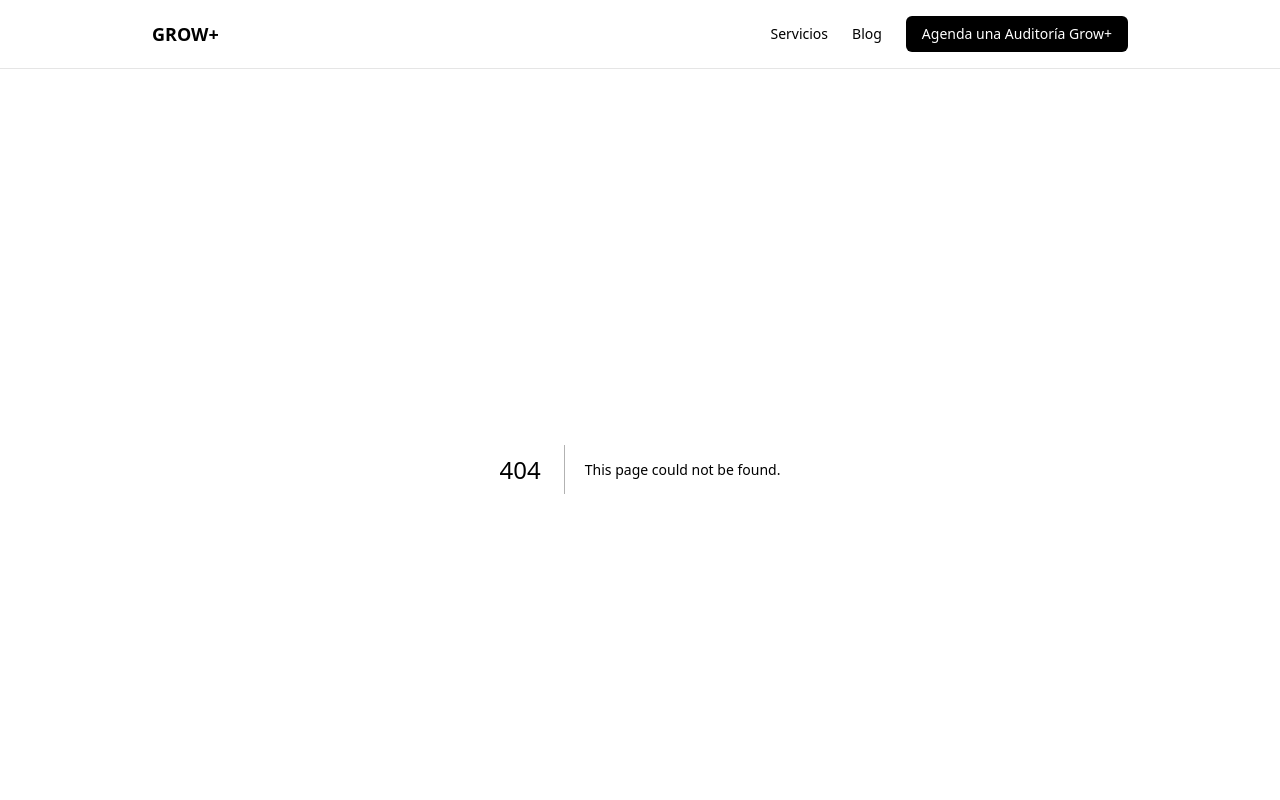
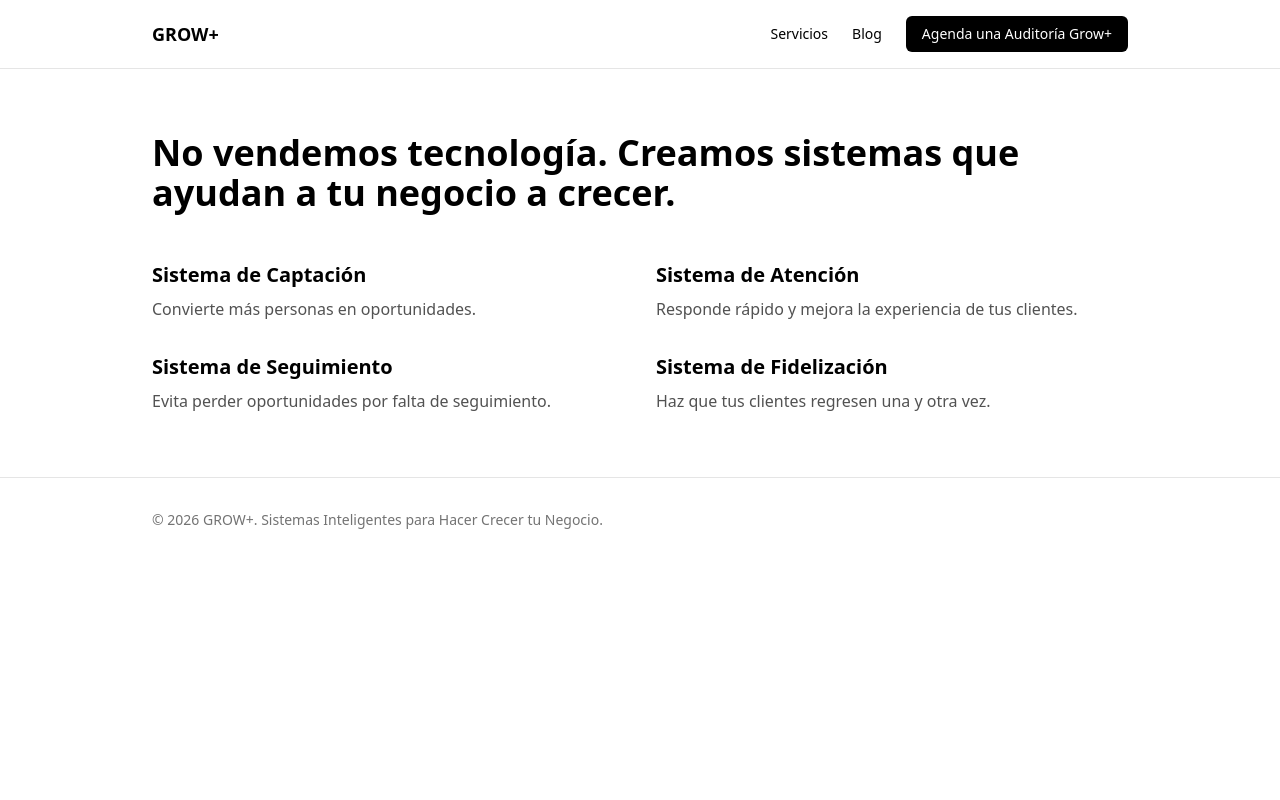
Before and after one commit to JuanChavezDev/growmas-landings, a Next.js app: page /servicios in a window 1280 px wide. Before the commit this address had no page. Shown: the top 800 px of the page. Built offline with nearby package versions, Linux system fonts and the light colour scheme.

Commit message:
feat: add Servicios pillar page and 4 individual service pages

```diff
--- /dev/null
+++ b/src/app/servicios/[slug]/page.tsx
@@ -0,0 +1,59 @@
+import type { Metadata } from 'next'
+import Link from 'next/link'
+import { notFound } from 'next/navigation'
+import { getServiceBySlug, services } from '@/lib/services/data'
+import { serviceSchema } from '@/lib/seo/schema'
+import { siteConfig } from '@/lib/seo/site-config'
+
+export function generateStaticParams() {
+  return services.map((service) => ({ slug: service.slug }))
+}
+
+export async function generateMetadata({
+  params,
+}: {
+  params: Promise<{ slug: string }>
+}): Promise<Metadata> {
+  const { slug } = await params
+  const service = getServiceBySlug(slug)
+  if (!service) return {}
+  return {
+    title: service.name,
+    description: service.summary,
+  }
+}
+
+export default async function ServicePage({ params }: { params: Promise<{ slug: string }> }) {
+  const { slug } = await params
+  const service = getServiceBySlug(slug)
+  if (!service) notFound()
+
+  const schema = serviceSchema({
+    name: service.name,
+    description: service.summary,
+    url: `${siteConfig.url}/servicios/${service.slug}`,
+  })
+
+  return (
+    <main className="mx-auto max-w-3xl px-6 py-16">
+      <script
+        type="application/ld+json"
+        dangerouslySetInnerHTML={{ __html: JSON.stringify(schema) }}
+      />
+      <h1 className="text-4xl font-bold">{service.name}</h1>
+      <p className="mt-4 text-lg text-neutral-600">{service.summary}</p>
+      <p className="mt-6 text-neutral-600">{service.body}</p>
+      <Link
+        href="/auditoria-gratuita"
+        className="mt-8 inline-block rounded-md bg-black px-6 py-3 text-white"
+      >
+        Agenda una Auditoría Grow+
+      </Link>
+      <p className="mt-12">
+        <Link href="/servicios" className="underline">
+          Ver todos los sistemas
+        </Link>
+      </p>
+    </main>
+  )
+}
--- /dev/null
+++ b/src/app/servicios/page.tsx
@@ -0,0 +1,27 @@
+import type { Metadata } from 'next'
+import Link from 'next/link'
+import { services } from '@/lib/services/data'
+
+export const metadata: Metadata = {
+  title: 'Servicios',
+  description:
+    'Sistemas inteligentes de Captación, Atención, Seguimiento y Fidelización para hacer crecer tu negocio.',
+}
+
+export default function ServiciosPage() {
+  return (
+    <main className="mx-auto max-w-5xl px-6 py-16">
+      <h1 className="text-4xl font-bold">
+        No vendemos tecnología. Creamos sistemas que ayudan a tu negocio a crecer.
+      </h1>
+      <div className="mt-12 grid gap-8 sm:grid-cols-2">
+        {services.map((service) => (
+          <Link key={service.slug} href={`/servicios/${service.slug}`} className="block">
+            <h2 className="text-xl font-semibold">{service.name}</h2>
+            <p className="mt-2 text-neutral-600">{service.summary}</p>
+          </Link>
+        ))}
+      </div>
+    </main>
+  )
+}
--- /dev/null
+++ b/src/lib/services/data.ts
@@ -0,0 +1,37 @@
+export type Service = {
+  slug: string
+  name: string
+  summary: string
+  body: string
+}
+
+export const services: Service[] = [
+  {
+    slug: 'captacion',
+    name: 'Sistema de Captación',
+    summary: 'Convierte más personas en oportunidades.',
+    body: 'Diseñamos el sistema que convierte visitas y contactos en oportunidades reales de negocio, con procesos claros desde el primer contacto.',
+  },
+  {
+    slug: 'atencion',
+    name: 'Sistema de Atención',
+    summary: 'Responde rápido y mejora la experiencia de tus clientes.',
+    body: 'Implementamos sistemas de atención que responden rápido y de forma consistente, para que ningún cliente se quede esperando.',
+  },
+  {
+    slug: 'seguimiento',
+    name: 'Sistema de Seguimiento',
+    summary: 'Evita perder oportunidades por falta de seguimiento.',
+    body: 'Creamos procesos de seguimiento que aseguran que ninguna oportunidad se pierda por falta de un siguiente paso.',
+  },
+  {
+    slug: 'fidelizacion',
+    name: 'Sistema de Fidelización',
+    summary: 'Haz que tus clientes regresen una y otra vez.',
+    body: 'Construimos sistemas de fidelización que aumentan el valor de cada cliente a lo largo del tiempo, no solo en la primera compra.',
+  },
+]
+
+export function getServiceBySlug(slug: string): Service | undefined {
+  return services.find((service) => service.slug === slug)
+}
```
